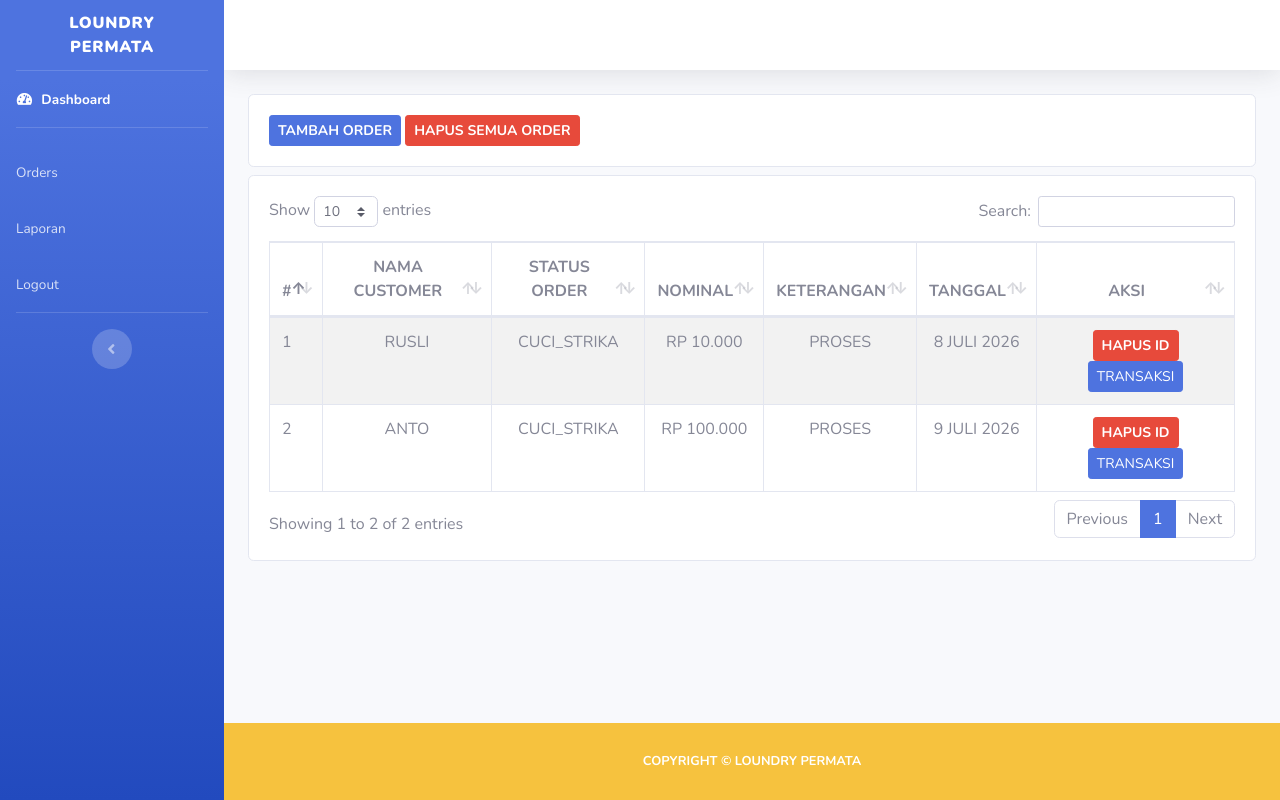
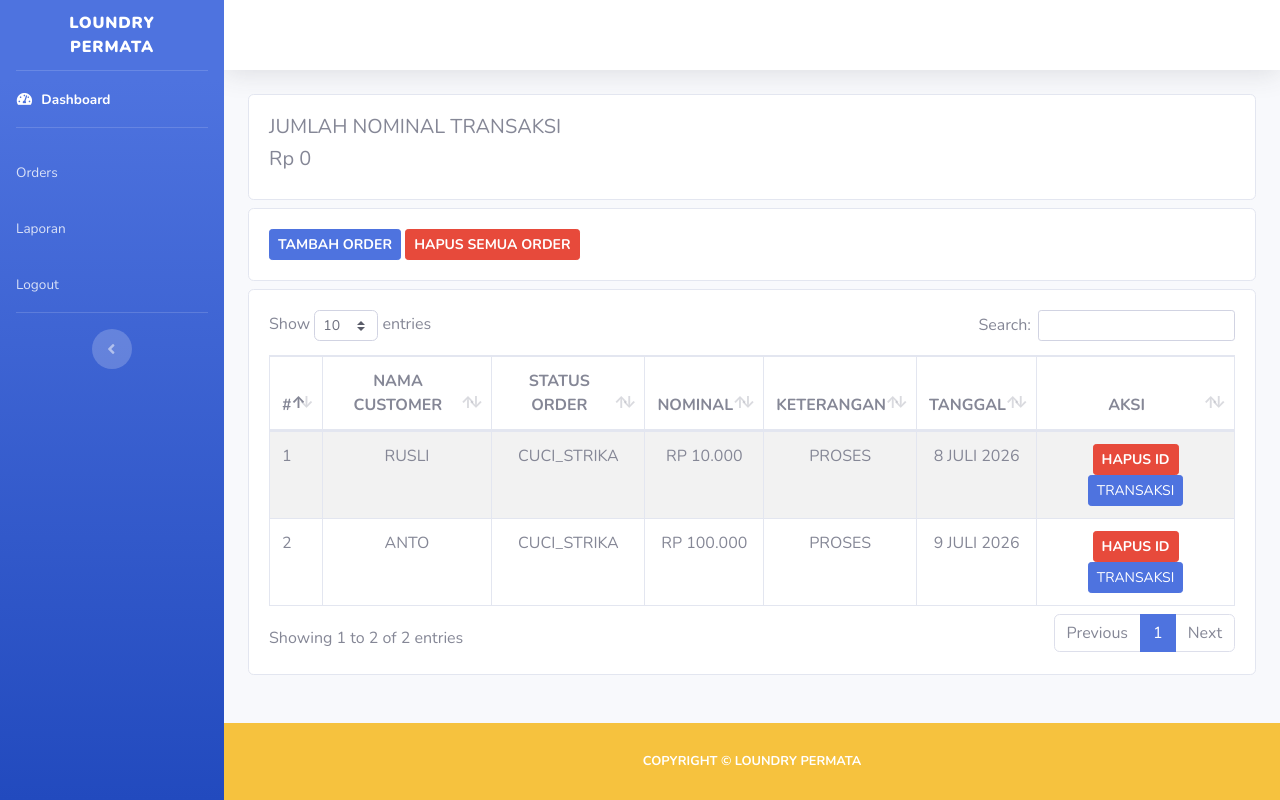
Before and after one commit to lancestrom/loundry_permata, a CodeIgniter app: page /database/Dashboard/orders in a window 1280 px wide. Run offline with CodeIgniter, Linux system fonts and the light colour scheme; the visitor is signed in with stand-in values (Sample User, id 1); data comes from the database, SQL or seed files in the repository.

Commit message:
MVC UPDATE

```diff
--- a/application/controllers/Dashboard.php
+++ b/application/controllers/Dashboard.php
@@ -17,7 +17,10 @@ class Dashboard extends CI_Controller
     public function orders()
     {
         $this->Model_keamanan->getKeamanan();
+
         $isi['transaksi'] = $this->Model_transaksi->dataTransaksi();
+        $isi['nominal_transaksi'] = $this->Model_transaksi->countNominalTransaksi();
+
         $isi['content'] = 'Admin/tampilan_orders';
         $this->load->view('templates/header');
         $this->load->view('Admin/tampilan_dashboard', $isi);
@@ -28,7 +31,7 @@ class Dashboard extends CI_Controller
     {
         $this->Model_keamanan->getKeamanan();
         // Ambil data dari form
-        $id_order = rand('000000', '999999');
+        $id_order = rand('111111', '999999');
         $nama_customer = $this->input->post('nama_customer');
         $status_order = $this->input->post('status_order');
         // Ambil raw input dan bersihkan semua karakter selain digit,
--- a/application/models/Model_transaksi.php
+++ b/application/models/Model_transaksi.php
@@ -3,6 +3,14 @@ defined('BASEPATH') or exit('No direct script access allowed');
 
 class Model_transaksi extends CI_Model
 {
+    public function countNominalTransaksi()
+    {
+        $sql = "SELECT SUM(transaksi.nominal) AS jumlah_nominal_transaksi FROM `transaksi`
+WHERE keterangan='SELESAI';";
+        $query = $this->db->query($sql);
+        return $query->row_array();
+    }
+
     public function dataTransaksi()
     {
         $sql = "SELECT transaksi.id_order,transaksi.nama_customer,transaksi.status_order,transaksi.nominal,
--- a/application/views/Admin/tampilan_orders.php
+++ b/application/views/Admin/tampilan_orders.php
@@ -1,5 +1,15 @@
 <div class="row">
     <div class="col-md">
+        <div class="card">
+            <div class="card-body">
+                <h5 class="text-uppercase">JUmlah nominal transaksi</h5>
+                <h5>Rp <?= number_format($nominal_transaksi['jumlah_nominal_transaksi'], 0, ',', '.') ?></h5>
+            </div>
+        </div>
+    </div>
+</div>
+<div class="row">
+    <div class="col-md mt-2">
         <div class="card">
             <div class="card-body">
                 <button type="button" class="btn btn-primary btn-sm font-weight-bolder text-uppercase"
@@ -13,6 +23,8 @@
         </div>
     </div>
 </div>
+
+
 <div class="row mt-2">
     <div class="col-md">
         <div class="card">
@@ -84,12 +96,12 @@
                             <h6 class="text-uppercase font-weight-bolder">Nama Customer</h6>
                         </label>
                         <input type="text" name="nama_customer" class="form-control"
-                            placeholder="Masukkan nama customer">
+                            placeholder="Masukkan nama customer" required>
                     </div>
                     <div class="row">
                         <div class="col-md">
                             <div class="form-check">
-                                <input class="form-check-input" type="radio" name="status_order" value="cuci">
+                                <input class="form-check-input" type="radio" name="status_order" value="cuci" required>
                                 <label class="form-check-label" for="exampleRadios2">
                                     <h6 class="text-uppercase font-weight-bolder">CUCI</h6>
                                 </label>
@@ -97,7 +109,7 @@
                         </div>
                         <div class="col-md">
                             <div class=" form-check">
-                                <input class="form-check-input" type="radio" name="status_order" value="cuci_strika">
+                                <input class="form-check-input" type="radio" name="status_order" value="cuci_strika" required>
                                 <label class="form-check-label" for="exampleRadios3">
                                     <h6 class="text-uppercase font-weight-bolder">Cuci Strika</h6>
                                 </label>
@@ -109,8 +121,8 @@
                         <label>
                             <h6 class="text-uppercase font-weight-bolder">Nominal</h6>
                         </label>
-                        <input type="text" id="nominal_display" class="form-control" placeholder="Masukkan nominal">
-                        <input type="hidden" id="nominal" name="nominal">
+                        <input type="text" id="nominal_display" class="form-control" placeholder="Masukkan nominal" required>
+                        <input type="hidden" id="nominal" name="nominal" required>
                     </div>
                     <div class="modal-footer">
                         <button type="button" class="btn btn-secondary" data-dismiss="modal">Close</button>
```
